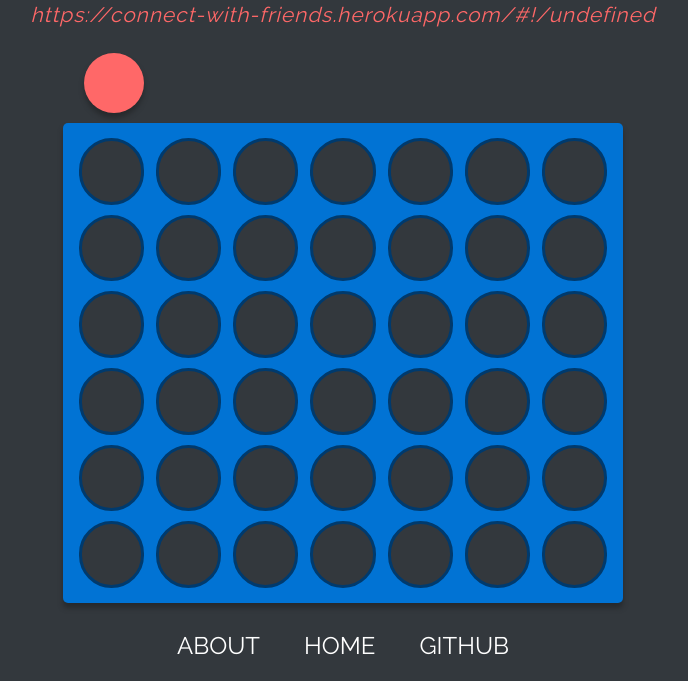
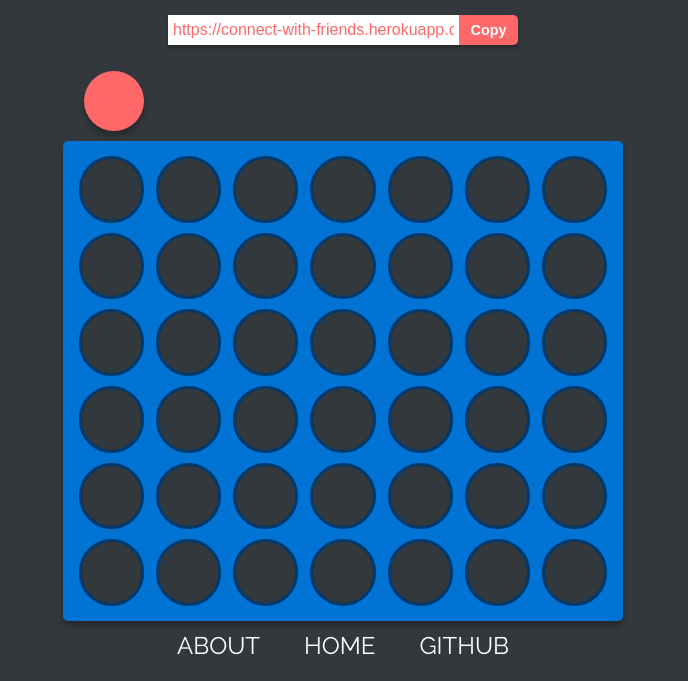
Before and after one commit to lorem-ipsumm/Connect-With-Friends, a website: page index.html at #!/game in a window 1280 px wide. Shown: the part 119-800 px from the top of the page, without its empty margins (297-985 px from the left). Drawn offline with nearby package versions, Linux system fonts and the light colour scheme; no server answers.

Commit message:
nice aesthetic changes

```diff
--- a/css/game.scss
+++ b/css/game.scss
@@ -50,7 +50,6 @@ html{
         span{
             display: block;
             margin: 0px 0px;
-
             i{
                 color: $red;
                 letter-spacing: 1px;
@@ -64,9 +63,54 @@ html{
             &:last-child{
                 font-size: 1.3rem;
             }
+
+            &.invisible{
+                height: 0;
+                opacity: 0;
+            }
         }
 
-        button{
+        .code-container{
+            display: flex;
+            max-width: 350px;
+            margin: auto;
+            box-shadow: 0px 3px 3px #272a2d;
+            font-family: 'Raleway', sans-serif;
+            transition: all ease 0.3s;
+            input{
+                height: 30px;
+                color: $red;
+                font-size: 1em;
+                padding: 0px 5px;
+                flex: 6;
+                border: none;
+            }
+            .copy-button{
+
+                height: 30px;
+                width: auto;
+                //margin: -5px 0px;
+                border: none;
+                background-color: $red;
+                flex: 1;
+                color: white;
+                font-weight: bold;
+                font-size: .9rem;
+                border-radius: 0px 5px 5px 0px;
+                &:hover{
+                    background-color: #e54e4e;
+                }
+            }
+
+            &.invisible{
+                height: 0;
+                opacity: 0;
+            }
+        }
+
+
+
+        .replay-button{
             width: auto;
             height: 0px;
             content: 'Click For Rematch';
--- a/pages/game.html
+++ b/pages/game.html
@@ -10,7 +10,9 @@
         <span class="message">WAITING FOR A FRIEND</span>
         <button class="replay-button" ng-click="replayClicked()">Click For Rematch</button>
         <br>
-        <span id="share">Share This Link With A Friend: <br><i class="share-code">loading</i></span>
+        <span id="share">Share This Link With A Friend:</span>
+        <br>
+        <div class="code-container"><input class="share-input"><button class="copy-button">Copy</button></div>
 
     </div>
     <div class="board-wrapper">
--- a/scripts/controllers/gameController.js
+++ b/scripts/controllers/gameController.js
@@ -1,10 +1,11 @@
 angular.module('main').controller('gameController',function($scope,$rootScope){
     $scope.indicator = document.getElementsByClassName("indicator")[0];
     $scope.shareMessage = document.getElementById("share");
-    $scope.shareCode = document.getElementsByClassName('share-code')[0];
+    $scope.shareCode = document.getElementsByClassName('share-input')[0];
     $scope.message = document.getElementsByClassName('message')[0];
     $scope.board = document.getElementsByClassName('board')[0];
     $scope.replayButton = document.getElementsByClassName('replay-button')[0];
+    $scope.codeContainer = document.getElementsByClassName('code-container')[0];
     $scope.initialized = false;
     $rootScope.replay = false;
     $scope.map = [
@@ -24,7 +25,8 @@ angular.module('main').controller('gameController',function($scope,$rootScope){
     };
 
 
-    $scope.shareCode.innerHTML = "https://connect-with-friends.herokuapp.com/#!/" + $rootScope.id;
+    $scope.shareCode.readOnly = true;
+    $scope.shareCode.value = "https://connect-with-friends.herokuapp.com/#!/" + $rootScope.id;
 
     //Game Loop?
     $scope.playGame = function(){
@@ -54,7 +56,7 @@ angular.module('main').controller('gameController',function($scope,$rootScope){
         //Server sends id
         $rootScope.socket.on('get-id',function(data){
             $rootScope.id = data;
-            $scope.shareCode.innerHTML = "https://connect-with-friends.herokuapp.com/#!/" + data;
+            $scope.shareCode.value = "https://connect-with-friends.herokuapp.com/#!/" + data;
         });
     };
 
@@ -187,7 +189,9 @@ angular.module('main').controller('gameController',function($scope,$rootScope){
 
     //Initialize Listeners and other things
     $scope.initializeListeners = function(){
-        $scope.shareMessage.style.opacity = "0";
+
+        $scope.codeContainer.classList.toggle("invisible");
+        $scope.shareMessage.classList.toggle('invisible');
         $scope.userPlacement = new Audio('assets/userPlacement.wav');
         $scope.friendPlacement = new Audio('assets/friendPlacement.wav');
         if($rootScope.color == 'red')
```
Also changed, not shown: css/game.css, 1 other file.
